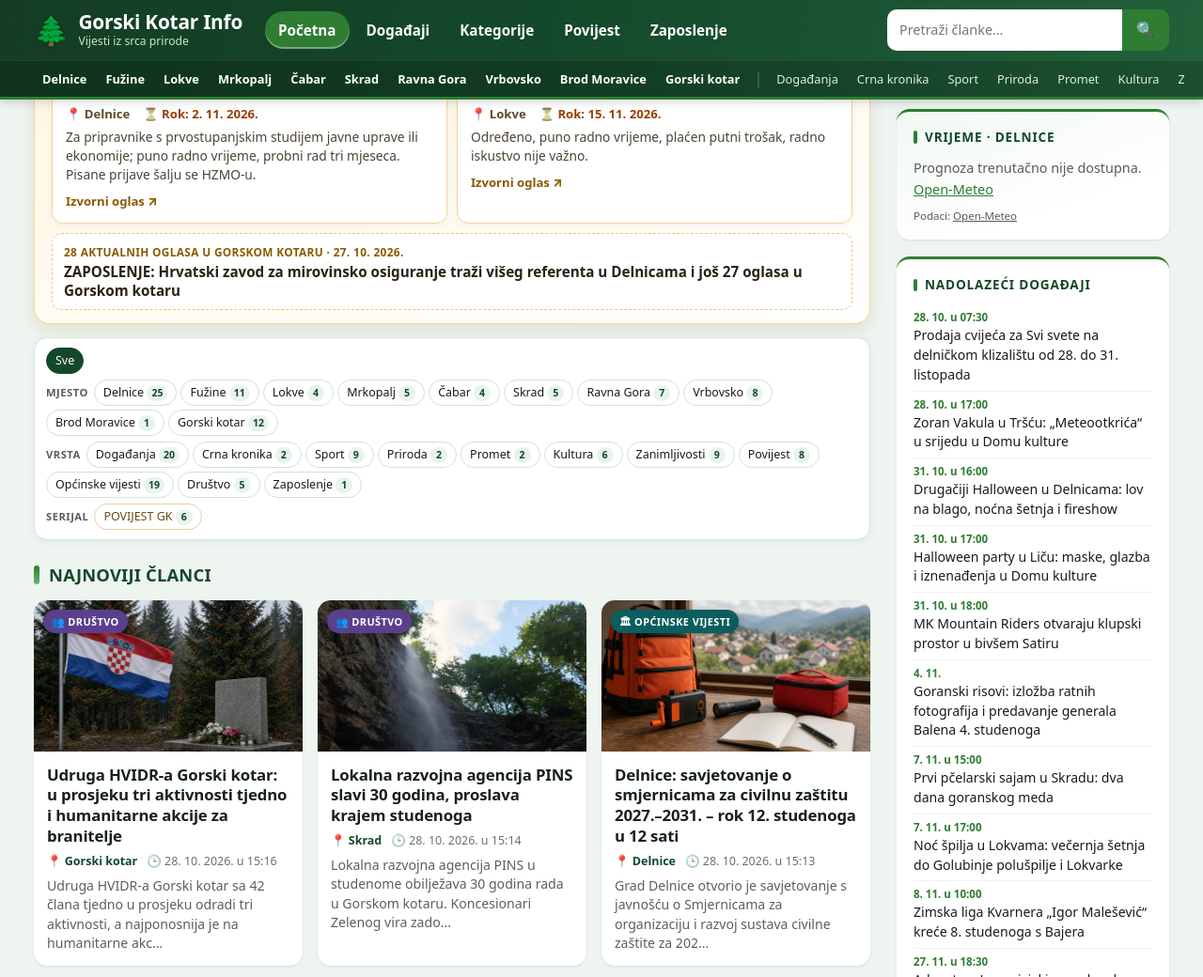
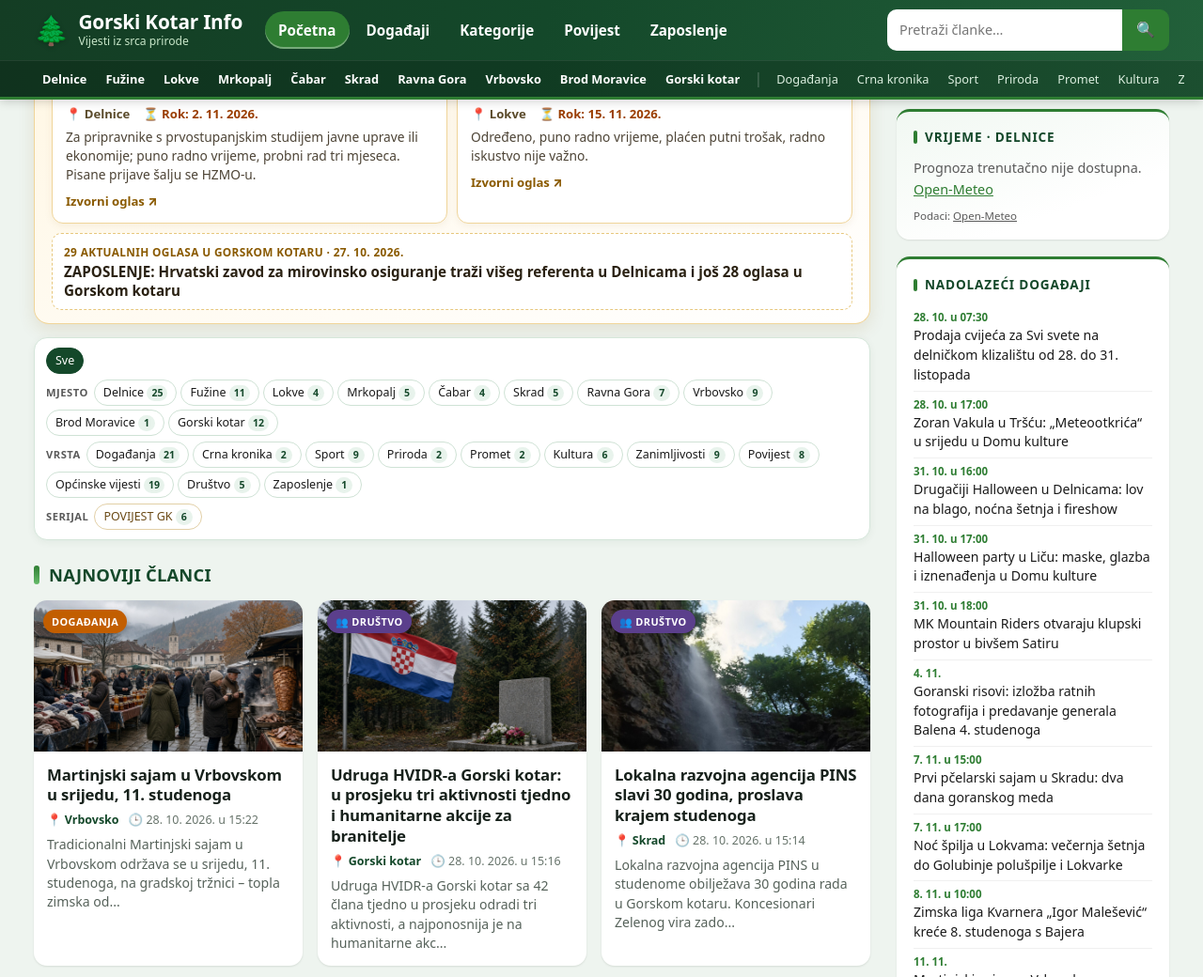
Before and after one commit to MojGK/gorski-kotar.info, a Jekyll site: the page built from index.md, in a window 1280 px wide and 1400 px high, scrolled down 1489 px, cut to the strip 0-1040 px from the top of the window. Shown: the whole strip at 94% size. Built offline with Jekyll 4.4.1, drawn with Linux system fonts in a browser that asks for light colours; some of the changed text lies outside the part shown.

Commit message:
Martinjski sajam u Vrbovskom 11. 11. (Događanja); ZAPOSLENJE 27. 10.: dodan GDCK Delnice – Zaželi (rok 3. 11.), 29 oglasa

```diff
--- a/_posts/2026-10-27-poslovi-gorski-kotar-tjedni-pregled-27-10.md
+++ b/_posts/2026-10-27-poslovi-gorski-kotar-tjedni-pregled-27-10.md
@@ -1,12 +1,12 @@
 ---
 layout: post
-title: "ZAPOSLENJE: Hrvatski zavod za mirovinsko osiguranje traži višeg referenta u Delnicama i još 27 oglasa u Gorskom kotaru"
+title: "ZAPOSLENJE: Hrvatski zavod za mirovinsko osiguranje traži višeg referenta u Delnicama i još 28 oglasa u Gorskom kotaru"
 date: 2026-10-27 12:45:00 +0100
 location: Gorski kotar
 type: Zaposlenje
 categories: [Gorski kotar, Zaposlenje]
-excerpt: "28 aktualnih oglasa za posao u Gorskom kotaru ovaj tjedan: odgojitelji u Fužinama i Vrbovskom, nastavnici u Moravicama, radnici u pilanama u Lokvama, prodavači, vozači autobusa i knjigovođe. Rokovi prijave i poveznice na izvorne oglase."
-broj_oglasa: 28
+excerpt: "29 aktualnih oglasa za posao u Gorskom kotaru ovaj tjedan: odgojitelji u Fužinama i Vrbovskom, nastavnici u Moravicama, radnici u pilanama u Lokvama, prodavači, vozači autobusa i knjigovođe. Rokovi prijave i poveznice na izvorne oglase."
+broj_oglasa: 29
 istaknuti_oglasi:
   - pozicija: "Viši referent / viša referentica u Ispostavi u Delnicama (pripravnik, neodređeno)"
     poslodavac: "Hrvatski zavod za mirovinsko osiguranje (HZMO)"
@@ -25,7 +25,7 @@ image_alt: "Radni stol uz prozor s pogledom na šumovita brda i goransko mjesto:
 image_credit: "Ilustracija: generirano umjetnom inteligencijom (AI)"
 ---
 
-Ovo je prvi tjedni pregled oglasa za posao u Gorskom kotaru. Ovaj tjedan izdvojili smo **28 otvorenih oglasa**. Najviše ih je u trgovini i drvnoj industriji: traže se prodavači, radnici u pilanama i drvnoj proizvodnji u Lokvama, šumski sjekači, vozači autobusa i knjigovođe. Natječaje su raspisale i javne ustanove i službe u Delnicama, Fužinama, Moravicama, Ravnoj Gori i Vrbovskom, među njima dva vrtića, škola, HZMO i Grad Vrbovsko.
+Ovo je prvi tjedni pregled oglasa za posao u Gorskom kotaru. Ovaj tjedan izdvojili smo **29 otvorenih oglasa**. Najviše ih je u trgovini i drvnoj industriji: traže se prodavači, radnici u pilanama i drvnoj proizvodnji u Lokvama, šumski sjekači, vozači autobusa i knjigovođe. Natječaje su raspisale i javne ustanove i službe u Delnicama, Fužinama, Moravicama, Ravnoj Gori i Vrbovskom, među njima dva vrtića, škola, HZMO i Grad Vrbovsko.
 
 U pregledu su samo oglasi kojima rok prijave nije istekao do 28. listopada 2026. Oglasi koji su istjecali 27. listopada nisu uvršteni. Oglasi su provjereni na dan objave; uvjeti i kontakti poslodavaca nalaze se u izvornim oglasima, pa ih prije prijave svakako pročitajte.
 
@@ -53,6 +53,7 @@ U pregledu su samo oglasi kojima rok prijave nije istekao do 28. listopada 2026.
 | Knjigovođa – administrator / administratorica (1) | Stenavert d.o.o. | Kupjak | 31. 10. 2026. | [HZZ](https://burzarada.hzz.hr/RadnoMjesto_Ispis.aspx?WebSifra=167318744) |
 | Prodavač / prodavačica | Lidl Hrvatska d.o.o. k.d. | Delnice (među više lokacija) | 1. 11. 2026. | [MojPosao](https://mojposao.hr/posao/739d6536-ce1e-11f1-8b88-0280a8fb46bd/prodavac-m-z) |
 | Viši referent / viša referentica u ispostavi u Delnicama (1, neodređeno, pripravnik) | Hrvatski zavod za mirovinsko osiguranje | Delnice | 2. 11. 2026. | [HZZ](https://burzarada.hzz.hr/RadnoMjesto_Ispis.aspx?WebSifra=167681369) |
+| Radnik / radnica za potporu starijim osobama i osobama s invaliditetom, program Zaželi (1, određeno, puno radno vrijeme) | Hrvatski Crveni križ – Gradsko društvo Crvenog križa Delnice | Delnice | 3. 11. 2026.\*\* | [Grad Delnice](https://delnice.hr/javni-poziv-za-zaposljavanje-u-sklopu-projekta-pruzimo-ruke-ii-zazeli-prevencija-institucionalizacije-sf-3-4-11-01-0056-delnice/); [poziv, PDF](https://www.crveni-kriz-delnice.hr/dokumenti/03_javni%20poziv%20za%20zaposljavanje_Delnice.pdf) |
 | Pomoćni radnik / radnica u pilani (1, neodređeno) | Sunger Trade d.o.o. | Lokve | 4. 11. 2026. | [HZZ](https://burzarada.hzz.hr/RadnoMjesto_Ispis.aspx?WebSifra=166212936) |
 | Komunalni radnik / radnica (1, određeno) | Vox Terrae j.d.o.o. (pogrebne usluge) | Brod Moravice | 5. 11. 2026. | [HZZ](https://burzarada.hzz.hr/RadnoMjesto_Ispis.aspx?WebSifra=167634616) |
 | Njegovatelj / njegovateljica starih i nemoćnih (1, zamjena) | Obiteljski dom za stare i nemoćne osobe | Fužine | 7. 11. 2026. | [HZZ](https://burzarada.hzz.hr/RadnoMjesto_Ispis.aspx?WebSifra=166196721) |
@@ -66,6 +67,8 @@ Broj u zagradi je broj traženih radnika, ako ga oglas navodi.
 
 \* Grad Vrbovsko objavio je natječaj na svojoj stranici 21. 10. 2026. Prijave se podnose u roku od 8 dana od objave u Narodnim novinama, a datum objave u NN nismo uspjeli potvrditi. Ako je natječaj u NN izašao istoga dana, rok istječe 29. 10. 2026. Točan rok provjerite u izvornom natječaju.
 
+\*\* Javni poziv GDCK Delnice (projekt „Pružimo ruke II – Zaželi”, sufinancira EU iz Europskog socijalnog fonda plus) traži prijave u roku od 8 dana od objave na stranicama HZZ-a, a u pozivu je kao datum naveden 3. studenoga 2026. Radno iskustvo nije potrebno, plaća je u visini minimalne, uz naknadu za prijevoz. Prijave se predaju poštom ili osobno u zatvorenoj omotnici na adresu Crvenog križa Delnice, Školska 25; obrazac i popis dokumentacije nalaze se u pozivu.
+
 Oglasi s rokom 28. listopada istječu već sutra, pa se s prijavom ne isplati čekati.
 
 ## Izvori
@@ -73,6 +76,7 @@ Oglasi s rokom 28. listopada istječu već sutra, pa se s prijavom ne isplati č
 - [HZZ – Burza rada](https://burzarada.hzz.hr/) (pretraga po mjestu rada)
 - [MojPosao](https://mojposao.hr/) (oglasi trgovačkih lanaca i većih poslodavaca s više lokacija)
 - Službene stranice gradova i općina: [Grad Vrbovsko – natječaji](https://vrbovsko.hr/natjecaji), [Općina Ravna Gora](https://www.ravnagora.hr/)
+- [Hrvatski Crveni križ – GDCK Delnice](https://www.crveni-kriz-delnice.hr/) i [Grad Delnice](https://delnice.hr/javni-poziv-za-zaposljavanje-u-sklopu-projekta-pruzimo-ruke-ii-zazeli-prevencija-institucionalizacije-sf-3-4-11-01-0056-delnice/) (javni poziv Zaželi, 27. 10. 2026.)
 - [Narodne novine – oglasni dio](https://narodne-novine.nn.hr/) (javne službe)
 
 *Istekli oglasi uklanjaju se iz pregleda. Imate oglas za posao u Gorskom kotaru? Javite nam se.*
--- /dev/null
+++ b/_posts/2026-10-28-martinjski-sajam-vrbovsko-2026.md
@@ -0,0 +1,26 @@
+---
+layout: post
+title: "Martinjski sajam u Vrbovskom u srijedu, 11. studenoga"
+date: 2026-10-28 15:22:00 +0100
+location: Vrbovsko
+type: Događanja
+categories: [Vrbovsko, Događanja]
+event_date: 2026-11-11 00:00:00 +0100
+event_place: "Gradska tržnica, Vrbovsko"
+excerpt: "Tradicionalni Martinjski sajam u Vrbovskom održava se u srijedu, 11. studenoga, na gradskoj tržnici – topla zimska odjeća, zimnica, igračke, pečenka i kuhano vino."
+image: /assets/images/martinjski-sajam-vrbovsko-ai.jpg
+image_alt: "Ilustracija: jesenski sajam sa štandovima zimske odjeće, zimnice i pečenke"
+image_credit: "Ilustracija: generirano umjetnom inteligencijom (AI)"
+---
+
+Martinje se u Vrbovskom obilježava već dugi niz godina, a ove godine **tradicionalni Martinjski sajam** održava se u **srijedu, 11. studenoga 2026.**, na prostoru **gradske tržnice**.
+
+Na sajmu se mogu nabaviti topla zimska odjeća, zimnica, igračke i razne druge potrepštine, a ne izostaju ni **pečenka i kuhano vino**. Grad Vrbovsko poziva građane, posjetitelje i izlagače da dođu i tako pomognu očuvati ovu dugu tradiciju.
+
+Satnica sajma zasad nije objavljena – dopunit ćemo vijest kad Grad objavi više detalja.
+
+---
+
+*Izvori:*
+
+- *Grad Vrbovsko, 27. 10. 2026. – [Obavijest građanima, posjetiteljima i izlagačima povodom održavanja tradicionalnog Martinjskog sajma](https://www.vrbovsko.hr/79-aktualno/5407-obavijest-gradanima-posjetiteljima-i-izlagacima-povodom-odrzavanja-tradicionalnog-martinjskog-sajma)*
```
Also changed, not shown: assets/images/martinjski-sajam-vrbovsko-ai.jpg (added).
